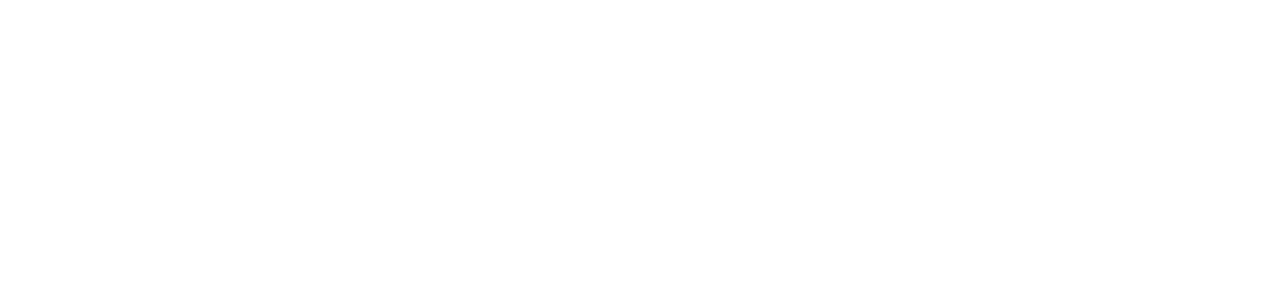
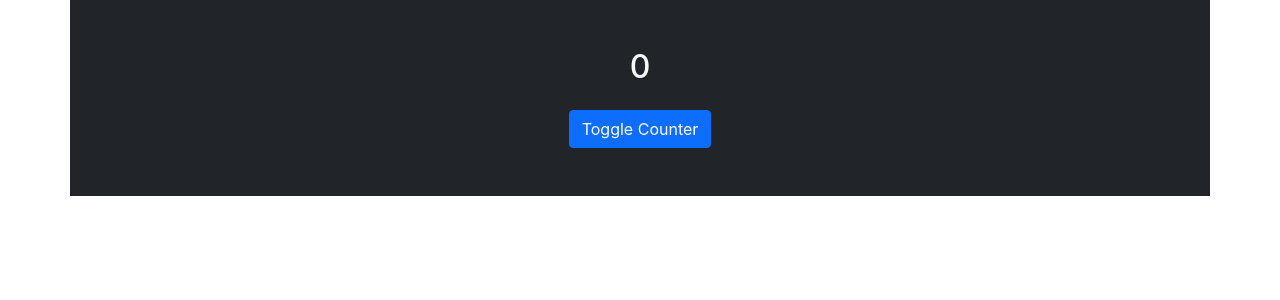
Before and after one commit to johnLexicon/react-redux-counter, a React (Create React App) app: page / in a window 1280 px wide. Shown: the top 300 px of the page. Built offline with nearby package versions, Linux system fonts and the light colour scheme.

Commit message:
Added Counter component and its useSelector.

```diff
--- a/src/App.js
+++ b/src/App.js
@@ -1,7 +1,12 @@
 import './App.css';
+import Counter from './components/Counter';
 
 function App() {
-  return <div className="App"></div>;
+  return (
+    <div className="container-md container-fluid bg-dark text-light">
+      <Counter />
+    </div>
+  );
 }
 
 export default App;
--- /dev/null
+++ b/src/components/Counter.js
@@ -0,0 +1,13 @@
+import { useSelector } from 'react-redux';
+
+const Counter = () => {
+  const counter = useSelector((state) => state.counter);
+  return (
+    <div className="counter-wrapper text-center py-5">
+      <div className="h2">{counter}</div>
+      <button className="btn btn-primary mt-3">Toggle Counter</button>
+    </div>
+  );
+};
+
+export default Counter;
```
